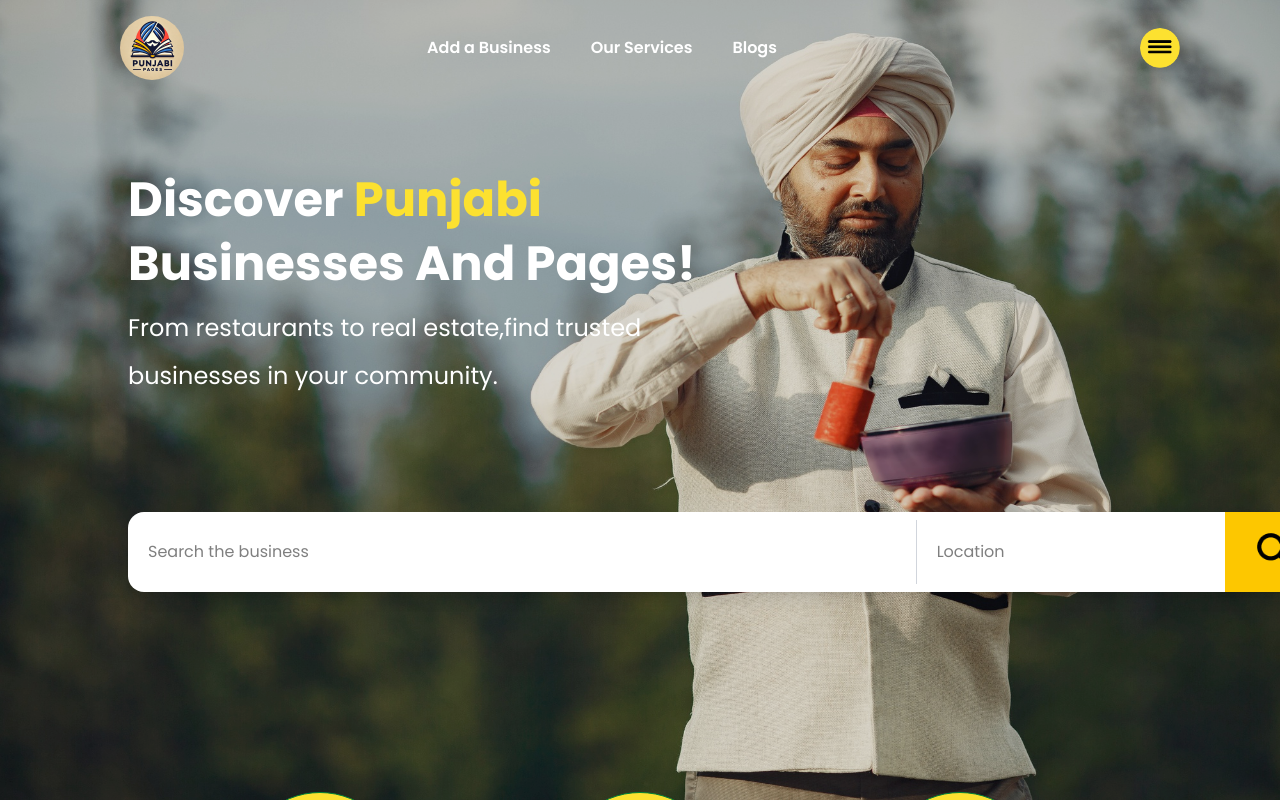
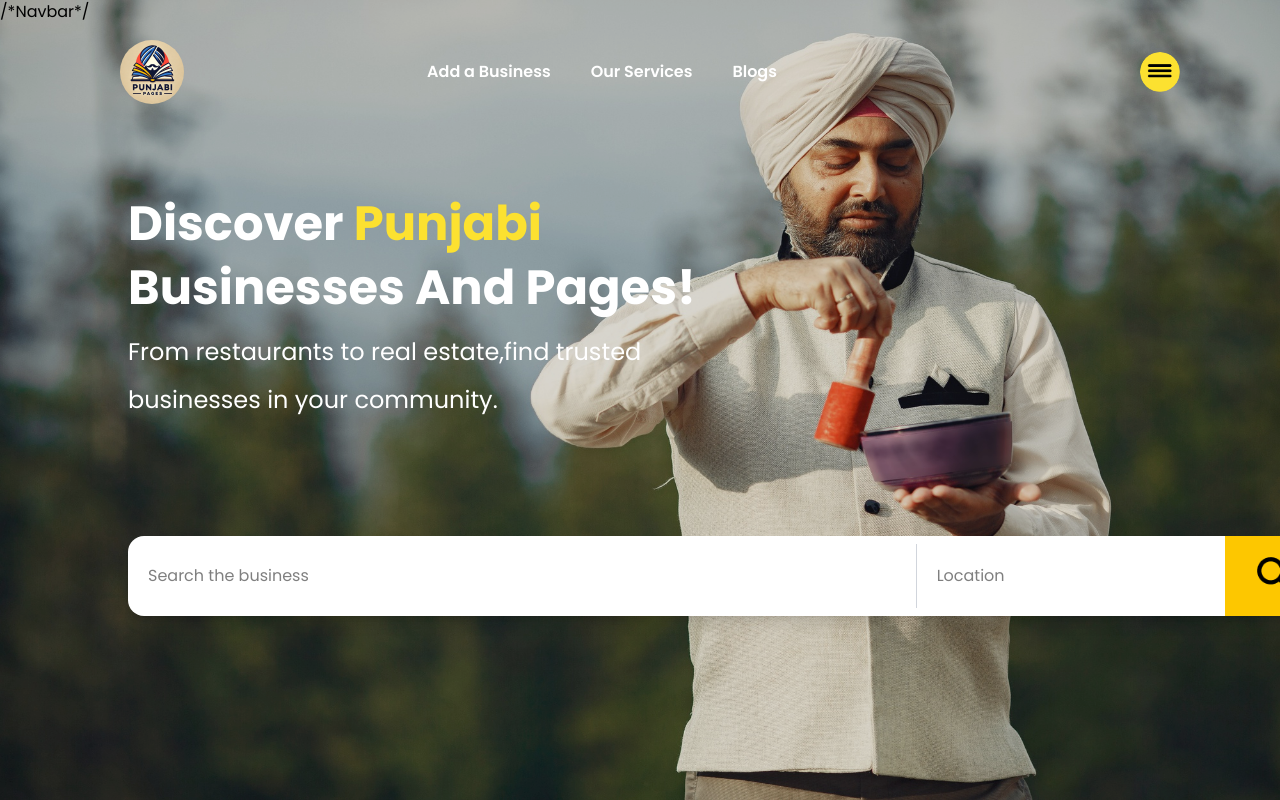
Before and after one commit to shashankchourasia01/business_listing, a React (Vite) app: page /result in a window 1280 px wide. Shown: the top 800 px of the page. Built offline with nearby package versions, Linux system fonts and the light colour scheme.

Commit message:
recommiting

```diff
--- a/src/pages/Result.jsx
+++ b/src/pages/Result.jsx
@@ -18,7 +18,7 @@ import { Link } from "react-router-dom";
 const Result = () => {
   return (
     <div className="relative h-screen z-[10]">
-      {/* Navbar */}
+      /*Navbar*/
       <div className=" relative flex items-center justify-between px-10 py-4 bg-transparent w-full z-[50]">
         <Link to="/" className="flex items-center">
           <img
```
